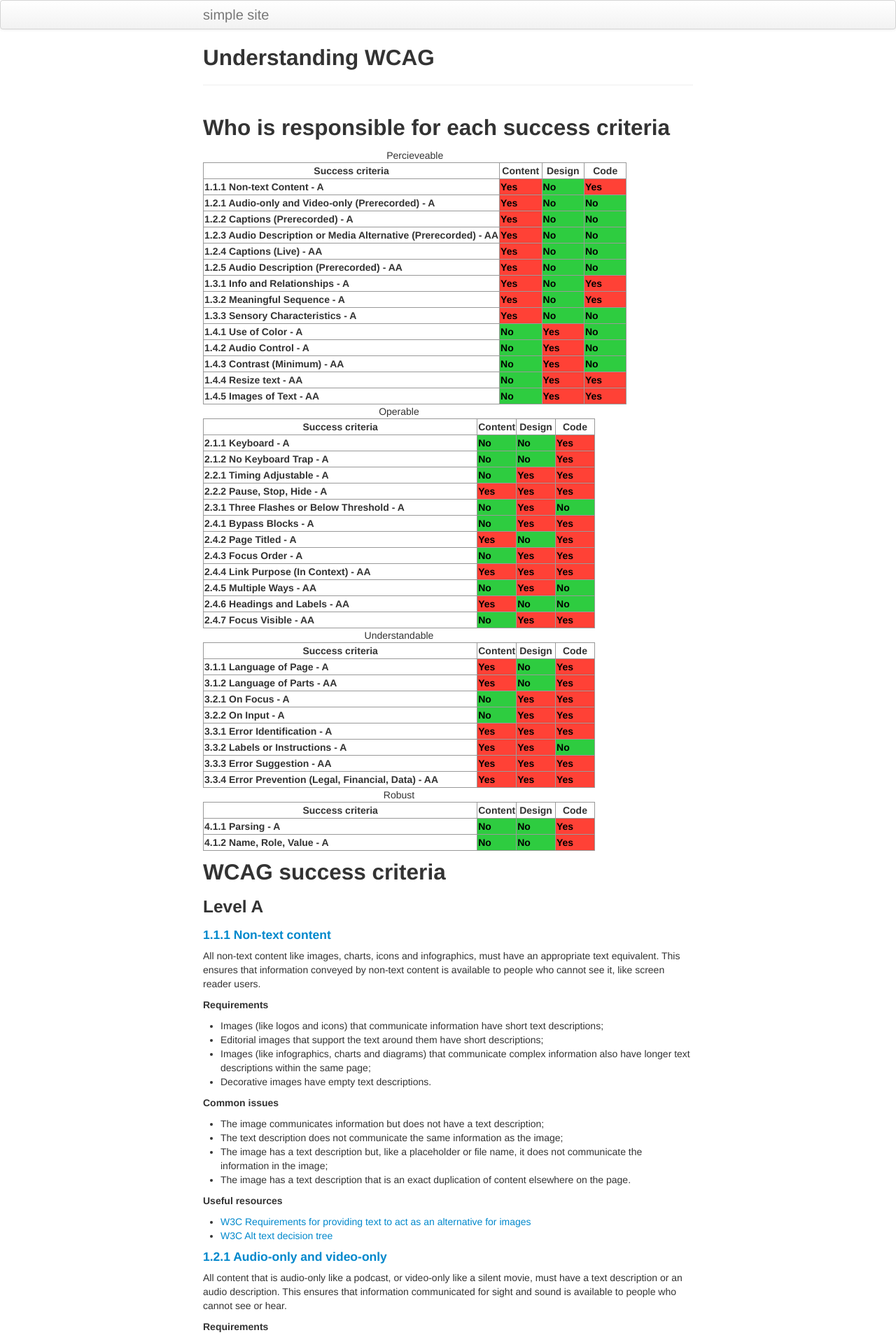
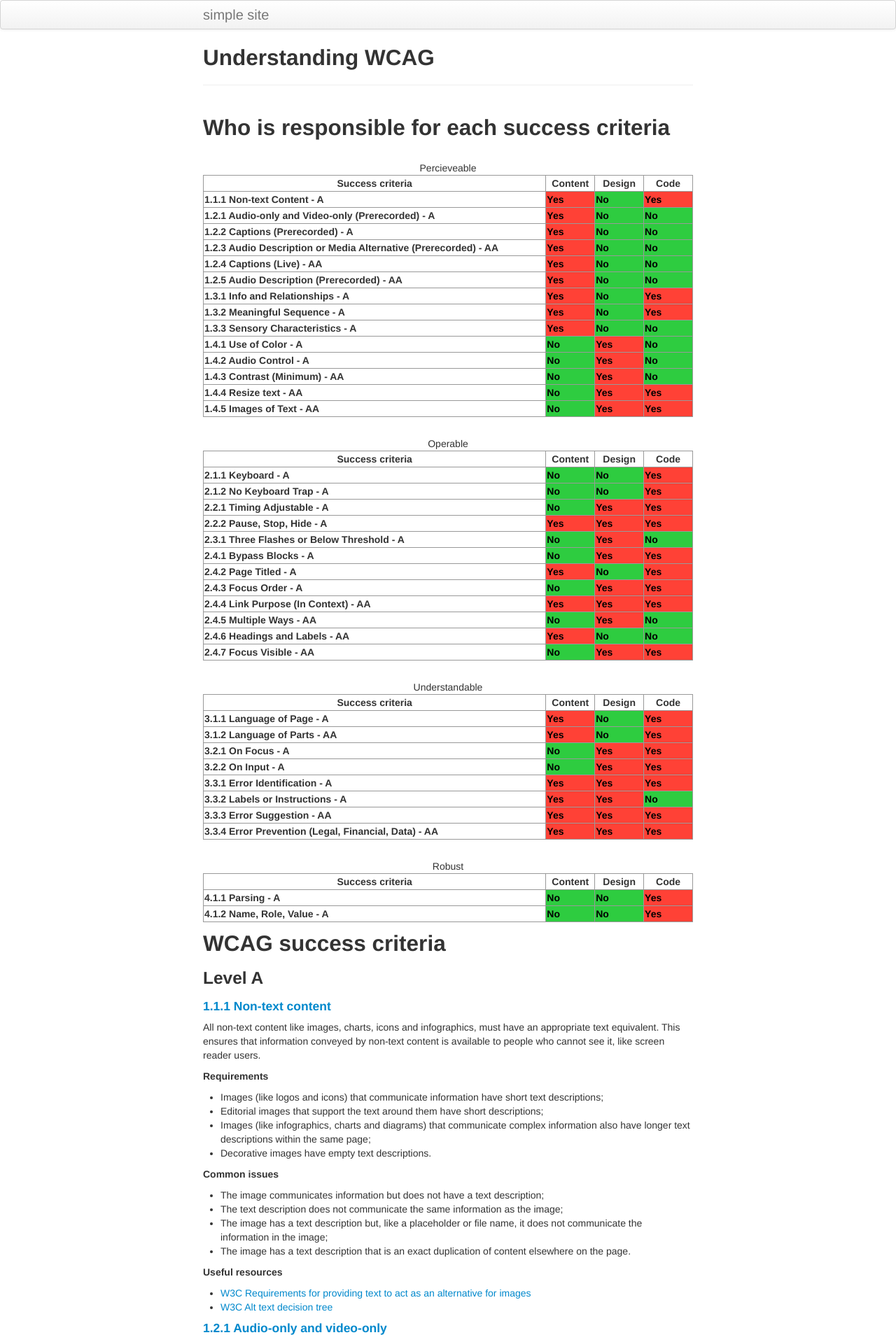
Before and after one commit to aduggin/simple_site, a Jekyll site: the page built from wcag.md, in a window 1280 px wide. Shown: the top 1918 px of the page at 70% size. Built offline with Jekyll 4.4.1, drawn with Linux system fonts in a browser that asks for light colours.

Commit message:
table margin

```diff
--- a/assets/themes/twitter/css/kbroman.css
+++ b/assets/themes/twitter/css/kbroman.css
@@ -8,6 +8,12 @@ code {
 
 a code {
   color: #08c;
+}
+
+
+table {
+	margin-top: 2em;
+	width:100%;
 }
 
 table, th, td {
@@ -23,13 +29,13 @@ tbody td {
 	font-weight: bold;
 }
 
-.yes {
+td.yes {
 	background-color: #FF4136;
 	color: #000;
 
 }
 
-.no {
+td.no {
 	background-color: #2ECC40;
 	color: #000;
 }
```
